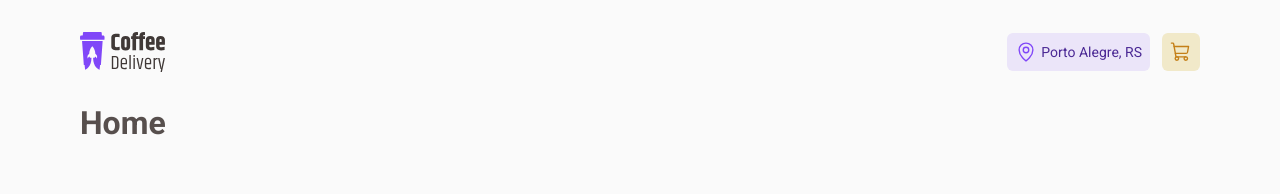
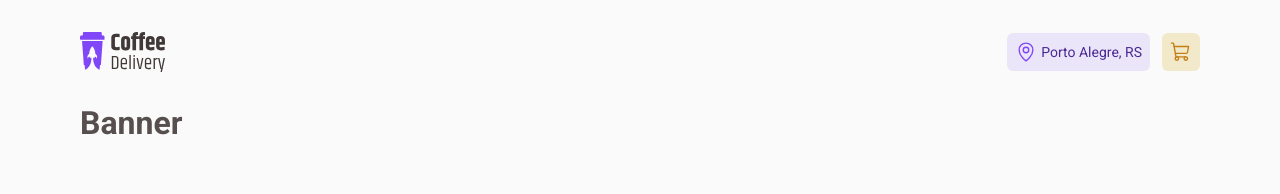
Before and after one commit to Hyakutak/coffee-delivery, a React (Vite) app: page / in a window 1280 px wide. Shown: the top 194 px of the page. Built offline with nearby package versions, Linux system fonts and the light colour scheme.

Commit message:
Create banner component

```diff
--- /dev/null
+++ b/src/components/Banner/index.tsx
@@ -0,0 +1,3 @@
+export function Banner() {
+    return <h1>Banner</h1>
+}
--- /dev/null
+++ b/src/components/Banner/styles.ts
@@ -0,0 +1,6 @@
+import styled from "styled-components";
+
+export const ContainerHome = styled.main`
+    display: flex;
+    flex-direction: column;
+`;
--- a/src/pages/Home.tsx
+++ b/src/pages/Home.tsx
@@ -1,3 +1,10 @@
+import { Banner } from "../components/Banner";
+import { ContainerHome } from "../components/Banner/styles";
+
 export function Home() {
-    return <h1>Home</h1>
+    return (
+        <ContainerHome>
+            <Banner />
+        </ContainerHome>
+    );
 }
```
